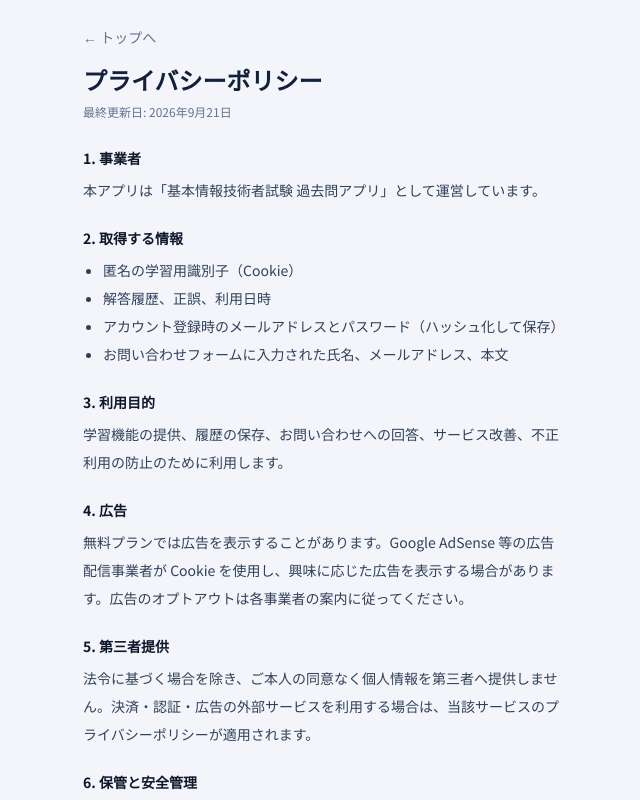
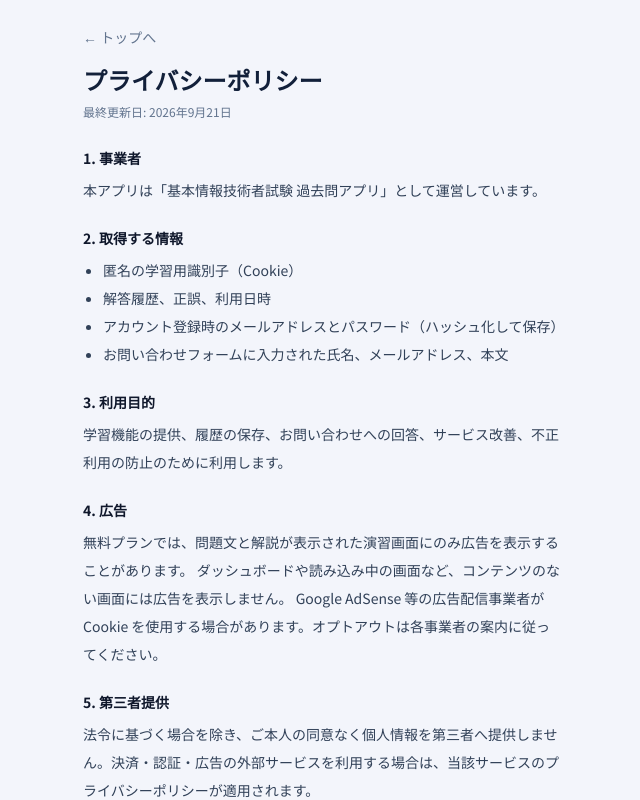
Before and after one commit to IGSD9/fe-exam-app, a Next.js app: page /privacy in a window 1280 px wide. Shown: the top 800 px of the page, without its empty margins (317-957 px from the left). Built offline with nearby package versions, Linux system fonts and the light colour scheme; no server answers.

Commit message:
Update sitemap and privacy copy for AdSense policy alignment.
Co-authored-by: Cursor <cursoragent@cursor.com>

```diff
--- a/app/privacy/page.tsx
+++ b/app/privacy/page.tsx
@@ -40,8 +40,9 @@ export default function PrivacyPage() {
         <section>
           <h2 className="font-bold text-slate-900">4. 広告</h2>
           <p className="mt-1">
-            無料プランでは広告を表示することがあります。Google AdSense 等の広告配信事業者が Cookie
-            を使用し、興味に応じた広告を表示する場合があります。広告のオプトアウトは各事業者の案内に従ってください。
+            無料プランでは、問題文と解説が表示された演習画面にのみ広告を表示することがあります。
+            ダッシュボードや読み込み中の画面など、コンテンツのない画面には広告を表示しません。
+            Google AdSense 等の広告配信事業者が Cookie を使用する場合があります。オプトアウトは各事業者の案内に従ってください。
           </p>
         </section>
         <section>
--- a/app/sitemap.ts
+++ b/app/sitemap.ts
@@ -3,7 +3,7 @@ import { SITE_URL } from "@/lib/config";
 
 export default function sitemap(): MetadataRoute.Sitemap {
   const lastModified = new Date();
-  return ["", "/practice", "/privacy", "/contact"].map((path) => ({
+  return ["", "/about", "/terms", "/practice", "/privacy", "/contact"].map((path) => ({
     url: `${SITE_URL}${path || "/"}`,
     lastModified,
     changeFrequency: path === "" ? "daily" : "weekly",
```
